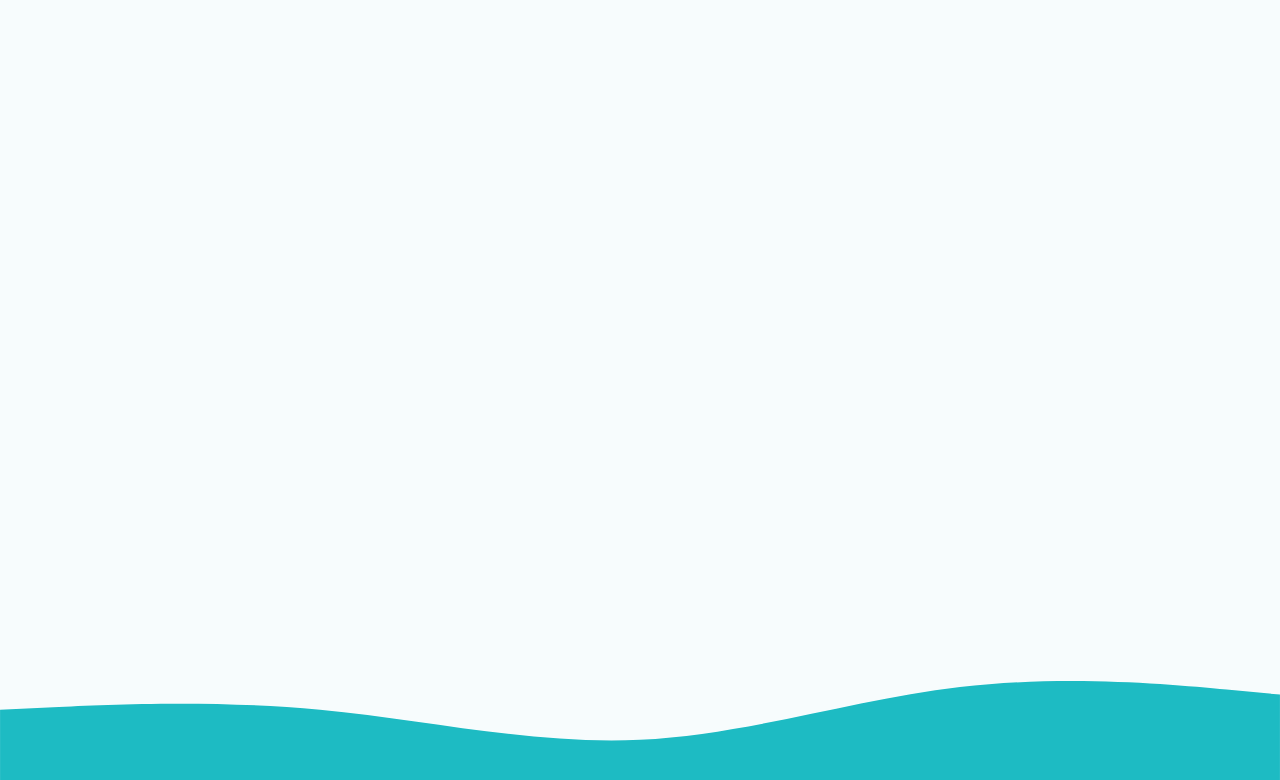
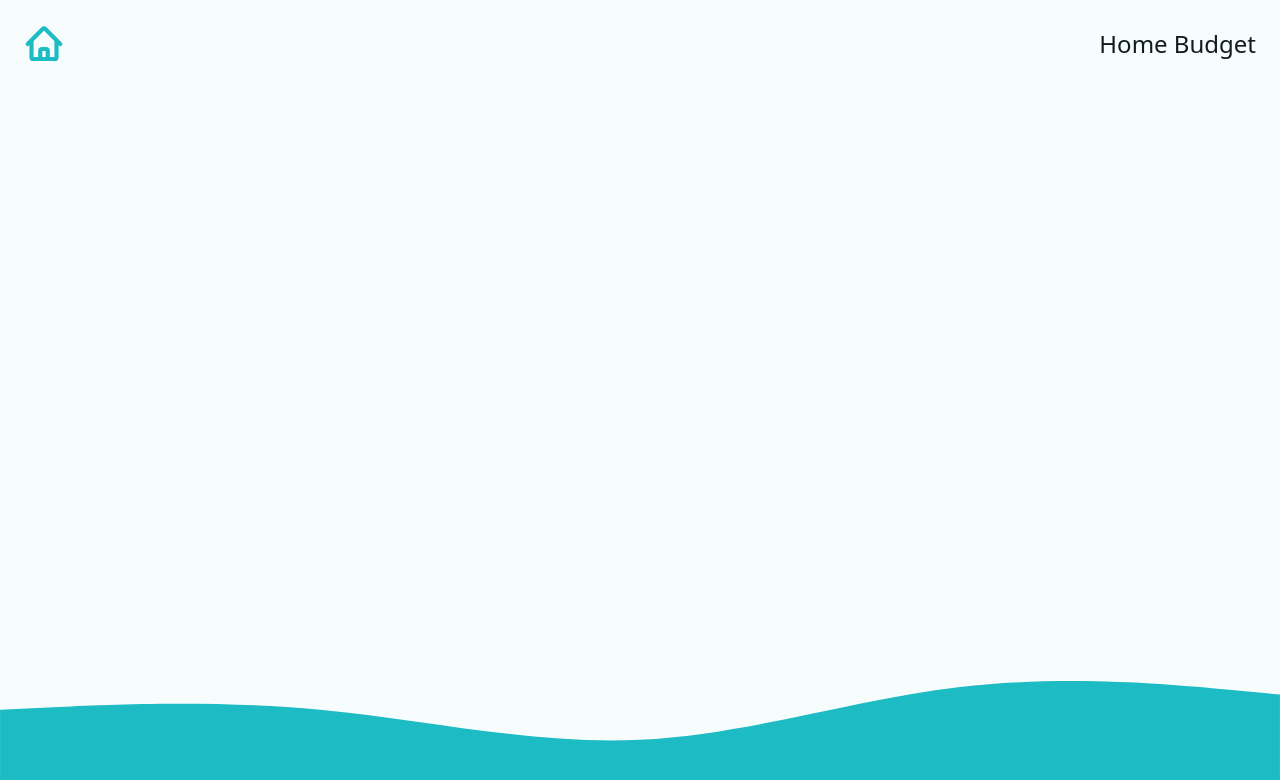
Before and after one commit to Cavein254/react-router-budget-app, a React (Vite) app: page / in a window 1280 px wide. Shown: the top 780 px of the page. Built offline with nearby package versions, Linux system fonts and the light colour scheme.

Commit message:
Add logo

```diff
--- a/src/components/Nav.jsx
+++ b/src/components/Nav.jsx
@@ -1,7 +1,13 @@
 import React from "react";
+import logoMark from "../assets/logomark.svg";
 
 const Nav = ({ userName }) => {
-  return <nav>{userName}</nav>;
+  return (
+    <nav>
+      <img src={logoMark} alt="logo" height={40} />
+      <span>Home Budget</span>
+    </nav>
+  );
 };
 
 export default Nav;
```
